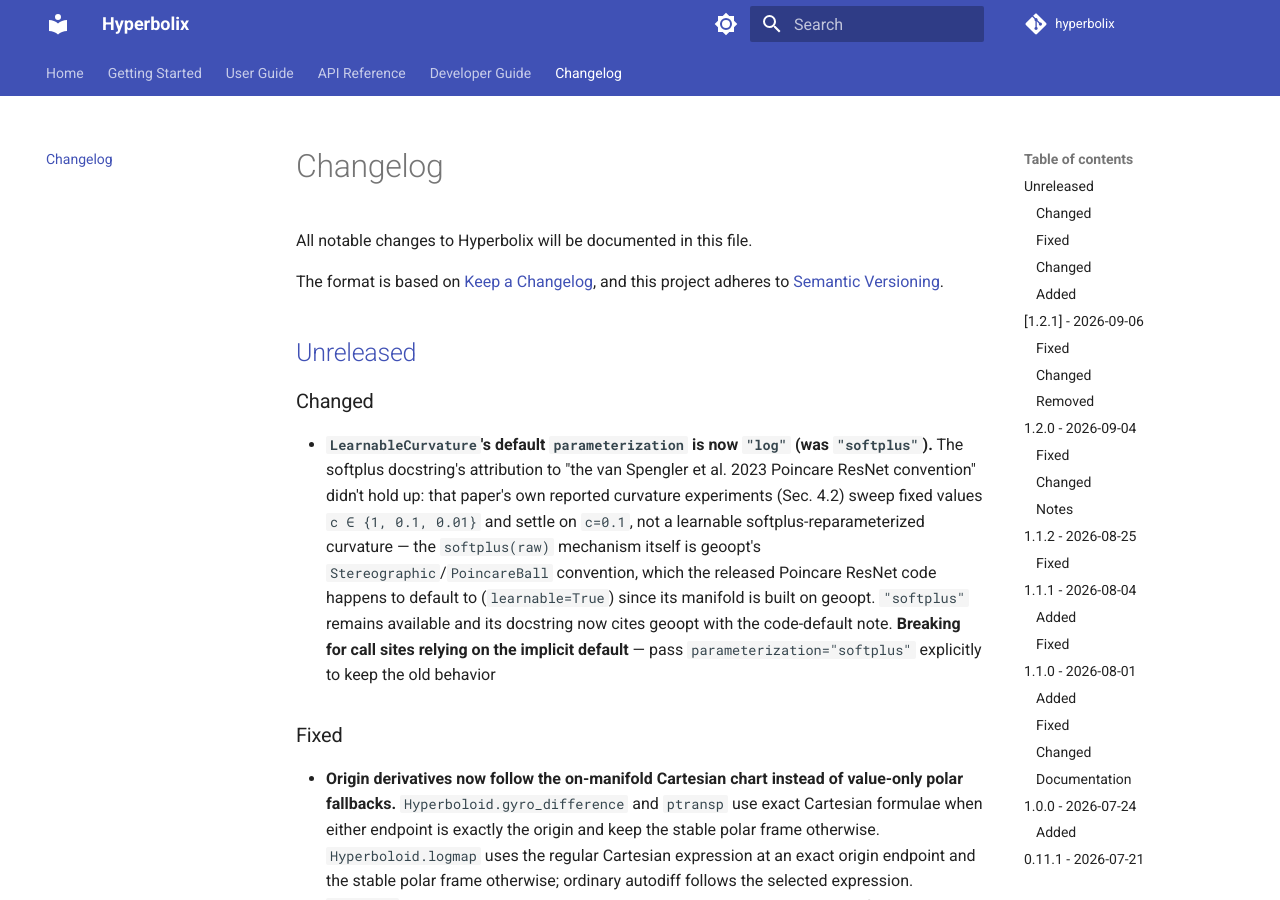
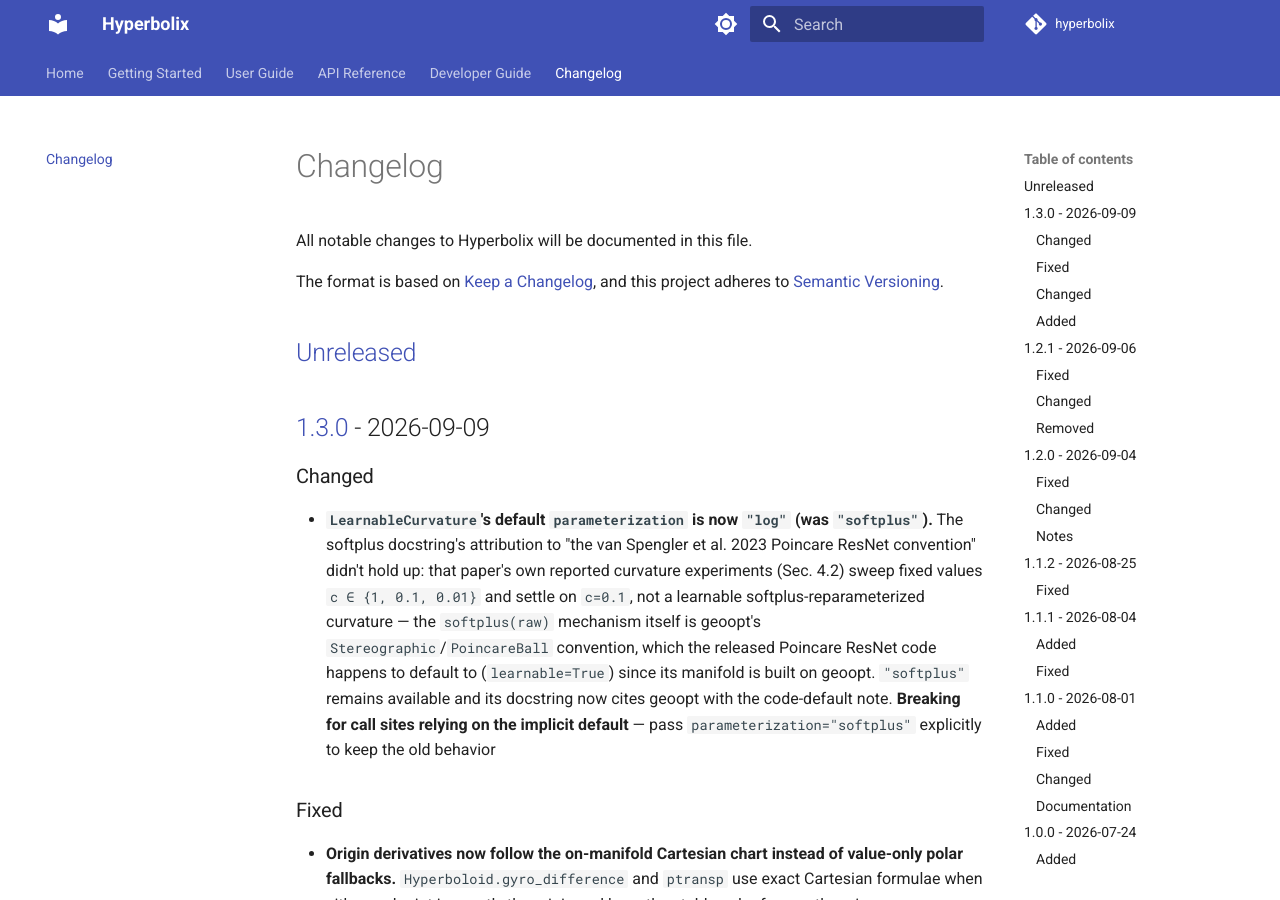
Before and after one commit to timoklein/hyperbolix, an MkDocs documentation site: the page built from docs/changelog.md, in a window 1280 px wide and 900 px high. Built offline with MkDocs 1.6.1 and Material for MkDocs 9.7.7, drawn with Linux system fonts in a browser that asks for light colours; comment, search, counter and statistics services are not loaded; the version menu is left out; some of the changed text lies outside the part shown.

```diff
--- a/docs/changelog.md
+++ b/docs/changelog.md
@@ -6,6 +6,8 @@ The format is based on [Keep a Changelog](https://keepachangelog.com/en/1.1.0/),
 and this project adheres to [Semantic Versioning](https://semver.org/spec/v2.0.0.html).
 
 ## [Unreleased]
+
+## [1.3.0] - 2026-09-09
 
 ### Changed
 - **`LearnableCurvature`'s default `parameterization` is now `"log"` (was `"softplus"`).** The softplus docstring's attribution to "the van Spengler et al. 2023 Poincare ResNet convention" didn't hold up: that paper's own reported curvature experiments (Sec. 4.2) sweep fixed values `c ∈ {1, 0.1, 0.01}` and settle on `c=0.1`, not a learnable softplus-reparameterized curvature — the `softplus(raw)` mechanism itself is geoopt's `Stereographic`/`PoincareBall` convention, which the released Poincare ResNet code happens to default to (`learnable=True`) since its manifold is built on geoopt. `"softplus"` remains available and its docstring now cites geoopt with the code-default note. **Breaking for call sites relying on the implicit default** — pass `parameterization="softplus"` explicitly to keep the old behavior
@@ -431,7 +433,9 @@ versioning.
 ### References
 - Based on research by Ganea et al. (2018), Bécigneul & Ganea (2019), Bdeir et al. (2023)
 
-[Unreleased]: https://github.com/timoklein/hyperbolix/compare/v1.2.0...HEAD
+[Unreleased]: https://github.com/timoklein/hyperbolix/compare/v1.3.0...HEAD
+[1.3.0]: https://github.com/timoklein/hyperbolix/compare/v1.2.1...v1.3.0
+[1.2.1]: https://github.com/timoklein/hyperbolix/compare/v1.2.0...v1.2.1
 [1.2.0]: https://github.com/timoklein/hyperbolix/compare/v1.1.2...v1.2.0
 [1.1.2]: https://github.com/timoklein/hyperbolix/compare/v1.1.1...v1.1.2
 [1.1.1]: https://github.com/timoklein/hyperbolix/compare/v1.1.0...v1.1.1
--- a/pyproject.toml
+++ b/pyproject.toml
@@ -6,7 +6,7 @@ build-backend = "uv_build"
 
 [project]
 name = "hyperbolix"
-version = "1.2.1"
+version = "1.3.0"
 description = "Hyperbolic Deep Learning in JAX"
 authors = [
     { name="Timo Klein", email="timo.klein@univie.ac.at" },
```
Also changed, not shown: CLAUDE.md (+3 -3 lines), README.md (+1 -1 lines), docs/index.md (+1 -1 lines), 1 other file.
